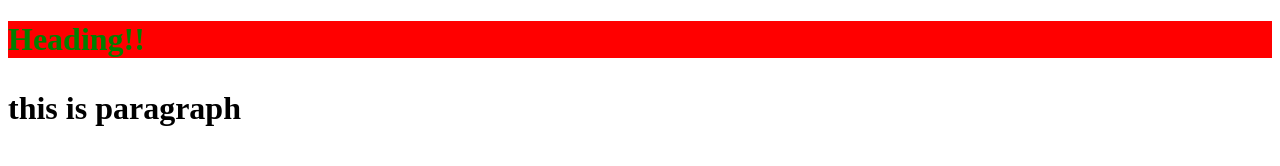
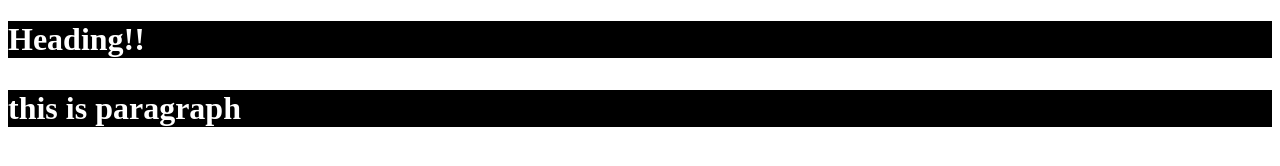
Before and after one commit to nesar-ahmad/hello, a plain HTML site: page index.html in a window 1280 px wide. Drawn offline with Linux system fonts and the light colour scheme.

Commit message:
style element

```diff
--- a/index.html
+++ b/index.html
@@ -4,9 +4,15 @@
     <meta charset="UTF-8">
     <meta name="viewport" content="width=device-width, initial-scale=1.0">
     <title>Document</title>
+    <style>
+        h1 {
+            color: white;
+            background-color: black;
+        }
+    </style>
 </head>
 <body>
-    <h1 style="color: green; background-color: red;">Heading!!<h1>
+    <h1>Heading!!<h1>
     <p>this is paragraph</p>
 </body>
 </html>
```
